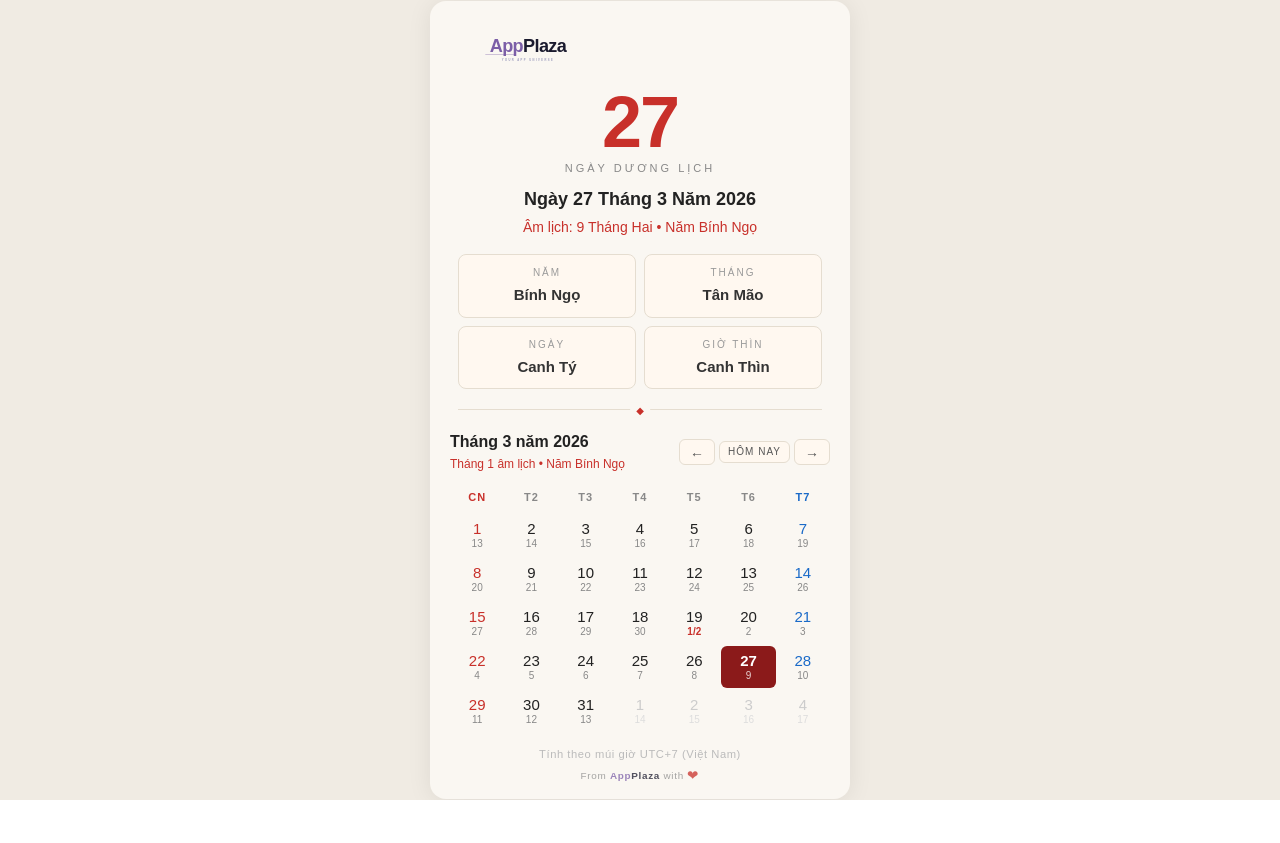
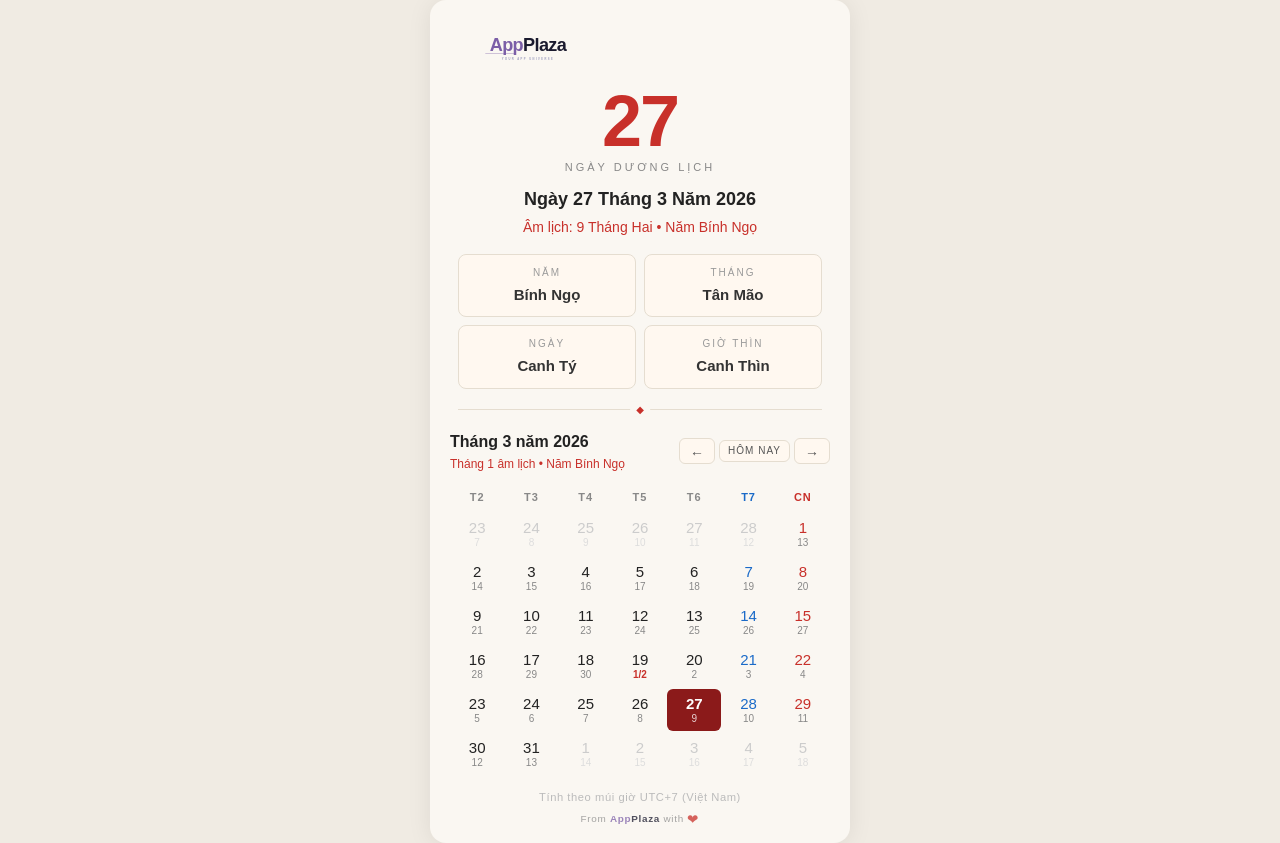
Before and after one commit to tanghaianh/lunar-calendar, a Next.js app: page / in a window 1280 px wide. Before the commit the page ends 800 px from the top, so only its background shows below. Built offline with nearby package versions, Linux system fonts and the light colour scheme.

Commit message:
change the order displaying of month view (start week = Monday)

```diff
--- a/components/ui/LunarCalendar.tsx
+++ b/components/ui/LunarCalendar.tsx
@@ -11,14 +11,15 @@ import {
   THANG_TEN,
 } from '@/lib/lunar-calendar';
 
-const DOW = ['CN', 'T2', 'T3', 'T4', 'T5', 'T6', 'T7'];
+const DOW = ['T2', 'T3', 'T4', 'T5', 'T6', 'T7', 'CN'];
 
 function daysInMonth(year: number, month: number) {
   return new Date(year, month, 0).getDate(); // month is 1-based
 }
 
 function firstDayOfMonth(year: number, month: number) {
-  return new Date(year, month - 1, 1).getDay(); // 0 = Sunday
+  // Returns 0-based column index with Monday as column 0
+  return (new Date(year, month - 1, 1).getDay() + 6) % 7;
 }
 
 interface CalendarCell {
@@ -68,27 +69,14 @@ function buildCalendarCells(year: number, month: number): CalendarCell[] {
 }
 
 export default function LunarCalendar() {
-  const [now, setNow] = useState<Date | null>(null);
-  const [viewYear, setViewYear] = useState(0);
-  const [viewMonth, setViewMonth] = useState(0);
+  const [now, setNow] = useState(() => new Date());
+  const [viewYear, setViewYear] = useState(() => new Date().getFullYear());
+  const [viewMonth, setViewMonth] = useState(() => new Date().getMonth() + 1);
 
   useEffect(() => {
-    const current = new Date();
-    setNow(current);
-    setViewYear(current.getFullYear());
-    setViewMonth(current.getMonth() + 1);
-
     const interval = setInterval(() => setNow(new Date()), 60_000);
     return () => clearInterval(interval);
   }, []);
-
-  if (!now || viewYear === 0) {
-    return (
-      <div className="flex items-center justify-center h-64" style={{ color: '#c8302a' }}>
-        Đang tải...
-      </div>
-    );
-  }
 
   const todayD = now.getDate();
   const todayM = now.getMonth() + 1;
@@ -212,7 +200,7 @@ export default function LunarCalendar() {
         {/* Day-of-week headers */}
         <div style={{ display: 'grid', gridTemplateColumns: 'repeat(7, 1fr)', marginTop: 12, marginBottom: 4 }}>
           {DOW.map((d, i) => {
-            const color = i === 0 ? '#c8302a' : i === 6 ? '#1a6ac8' : '#888';
+            const color = i === 6 ? '#c8302a' : i === 5 ? '#1a6ac8' : '#888';
             return (
               <div key={d} style={{ textAlign: 'center', fontSize: 11, fontWeight: 700, letterSpacing: 1, color, padding: '4px 0' }}>
                 {d}
@@ -226,8 +214,8 @@ export default function LunarCalendar() {
           {cells.map((cell, idx) => {
             const today = isToday(cell.solarDay, cell.solarMonth, cell.solarYear);
             const col = idx % 7;
-            const isSunday = col === 0;
-            const isSaturday = col === 6;
+            const isSunday = col === 6;
+            const isSaturday = col === 5;
             const isFirstLunarDay = cell.lunarDay === 1;
 
             let solarColor = '#ccc';
```
